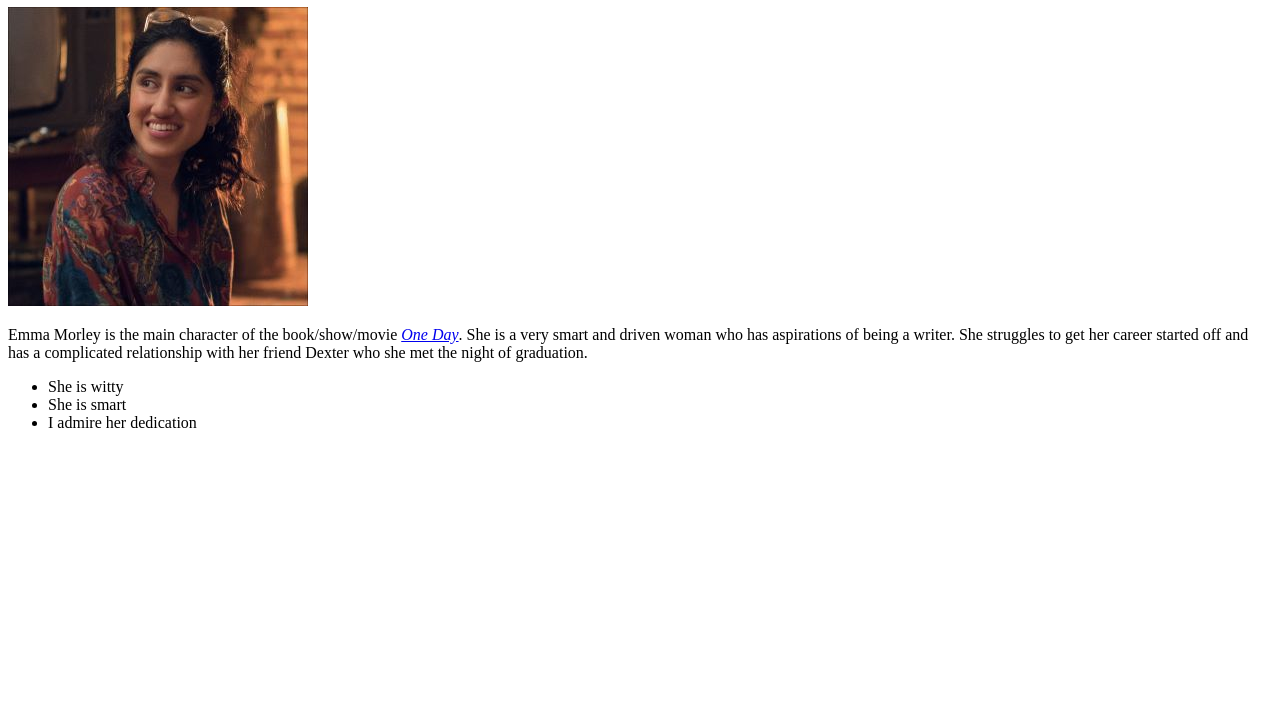
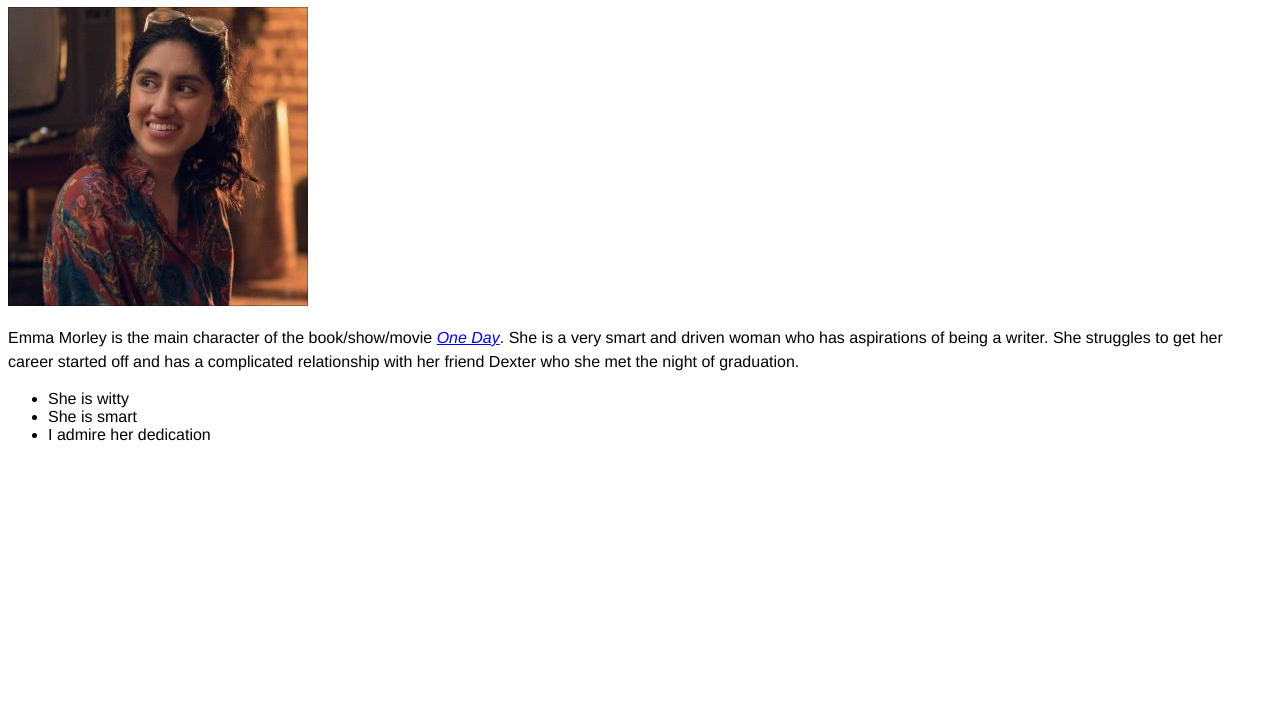
Before and after one commit to info340b-sp24/problem-01-kira-brod, a website: page problem-a/index.html in a window 1280 px wide. Shown: the part 73-800 px from the top of the page. Drawn offline with Linux system fonts and the light colour scheme.

Commit message:
add font styling

```diff
--- a/problem-a/css/style.css
+++ b/problem-a/css/style.css
@@ -0,0 +1,8 @@
+body {
+    font-size: 16px;
+    font-family: "Helvetica Neue", Helvetica, Arial, sans-serif ;
+}
+
+p {
+    line-height: 1.5;
+}
```
Also changed, not shown: problem-a/index.html (+1 -1 lines).
